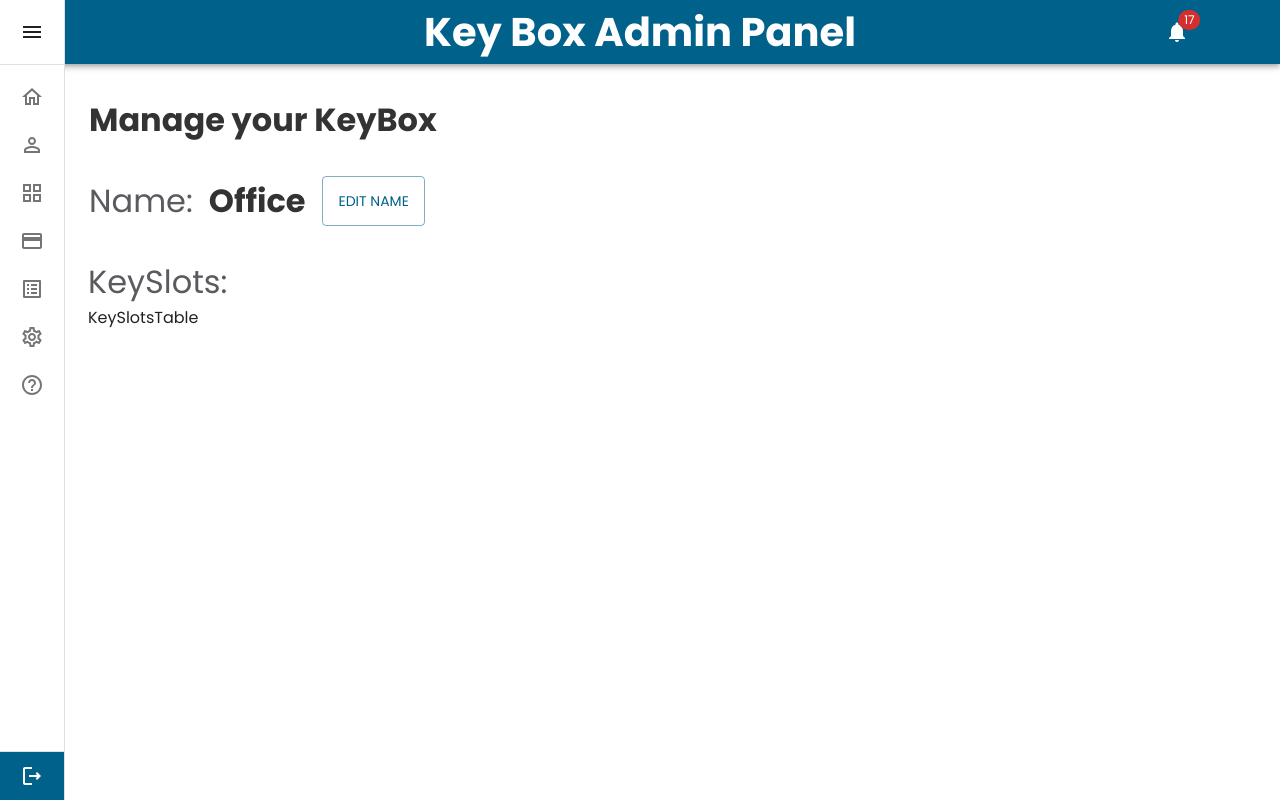
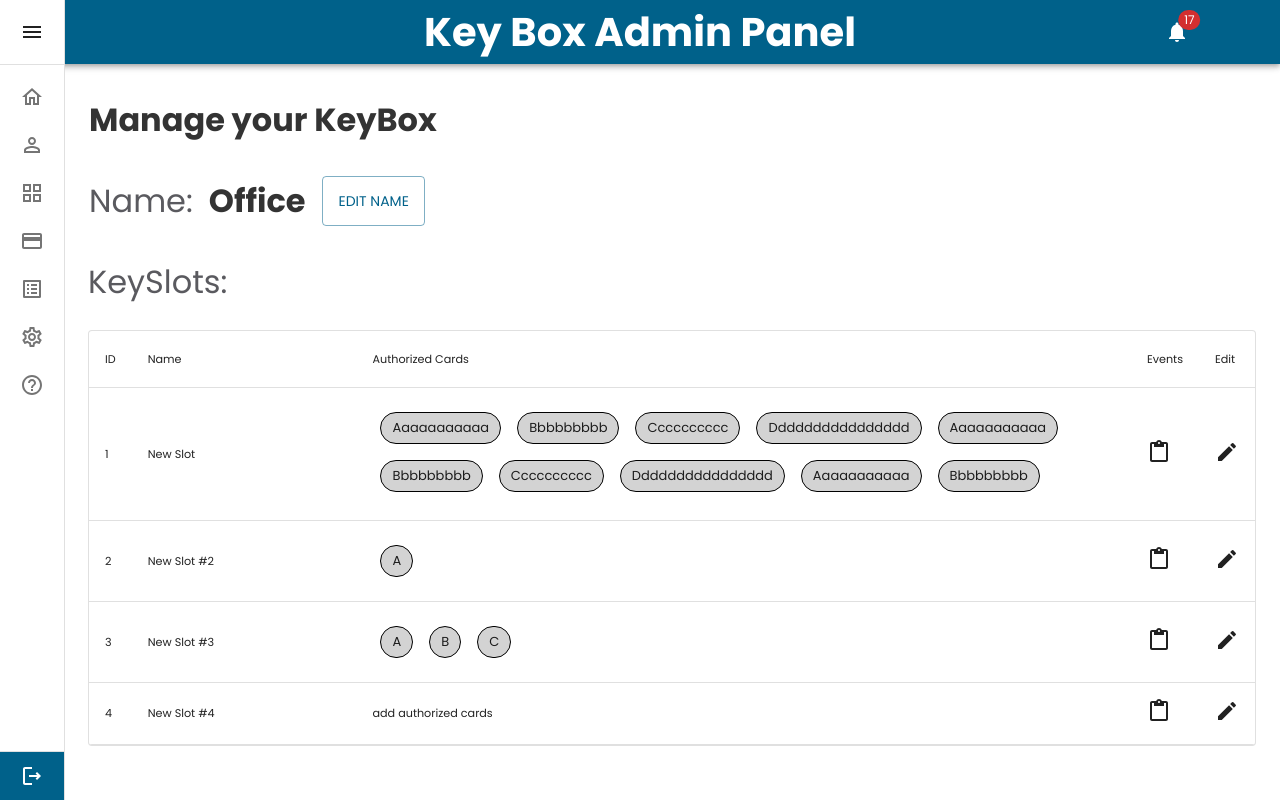
Before and after one commit to theiotproject/keybox-page, a React (Vite) app: page /keyboxes in a window 1280 px wide. Built offline with nearby package versions, Linux system fonts and the light colour scheme; no server answers; sample sign-in values are in the browser's storage.

Commit message:
Designed table for data (only locally), without propper borders

```diff
--- a/src/components/KeySlotsTable.jsx
+++ b/src/components/KeySlotsTable.jsx
@@ -1,7 +1,112 @@
-import React from "react";
+import React, { useEffect } from "react";
+
+import { ContentPaste, Edit } from "@mui/icons-material";
+import {
+  Chip,
+  Paper,
+  Table,
+  TableBody,
+  TableCell,
+  TableContainer,
+  TableHead,
+  TableRow,
+} from "@mui/material";
+
+const data = [
+  {
+    id: 1,
+    slotName: "New Slot",
+    authorizedCards: [
+      "Aaaaaaaaaaa",
+      "Bbbbbbbbb",
+      "Cccccccccc",
+      "Dddddddddddddddd",
+      "Aaaaaaaaaaa",
+      "Bbbbbbbbb",
+      "Cccccccccc",
+      "Dddddddddddddddd",
+      "Aaaaaaaaaaa",
+      "Bbbbbbbbb",
+      "Cccccccccc",
+      "Dddddddddddddddd",
+      "Aaaaaaaaaaa",
+      "Bbbbbbbbb",
+      "Cccccccccc",
+      "Dddddddddddddddd",
+    ],
+  },
+  {
+    id: 2,
+    slotName: "New Slot #2",
+    authorizedCards: ["A"],
+  },
+  {
+    id: 3,
+    slotName: "New Slot #3",
+    authorizedCards: ["A", "B", "C"],
+  },
+  {
+    id: 4,
+    slotName: "New Slot #4",
+    authorizedCards: [],
+  },
+];
 
 function KeySlotsTable() {
-  return <div>KeySlotsTable</div>;
+  return (
+    <TableContainer component={Paper} variant="outlined">
+      <Table aria-label="key slot table">
+        <TableHead>
+          <TableRow>
+            <TableCell>ID</TableCell>
+            <TableCell>Name</TableCell>
+            <TableCell>Authorized Cards</TableCell>
+            <TableCell>Events</TableCell>
+            <TableCell>Edit</TableCell>
+          </TableRow>
+        </TableHead>
+        <TableBody>
+          {data.map((row) => (
+            <TableRow key={row.id}>
+              <TableCell>{row.id}</TableCell>
+              <TableCell sx={{ minWidth: "32ch" }}>{row.slotName}</TableCell>
+              <TableCell>
+                <div
+                  style={{
+                    maxHeight: "100px",
+                    overflowY: "auto",
+                  }}
+                >
+                  {row.authorizedCards.length <= 0 ? (
+                    <span>add authorized cards</span>
+                  ) : (
+                    row.authorizedCards.map((card) => (
+                      <Chip
+                        label={card}
+                        variant="outlined"
+                        sx={{
+                          m: 1,
+                          bgcolor: "lightGray",
+                          borderColor: "secondary.contrastText",
+                        }}
+                        key={card}
+                      />
+                    ))
+                  )}
+                </div>
+              </TableCell>
+              <TableCell>
+                <ContentPaste />
+              </TableCell>
+              <TableCell>
+                <Edit />
+              </TableCell>
+            </TableRow>
+          ))}
+        </TableBody>
+      </Table>
+    </TableContainer>
+  );
 }
 
 export default KeySlotsTable;
--- a/src/pages/Keyboxes/Keyboxes.jsx
+++ b/src/pages/Keyboxes/Keyboxes.jsx
@@ -37,6 +37,7 @@ function Keyboxes() {
           color: "secondary.contrastTextVariant",
           fontSize: "2rem",
           paddingRight: "1rem",
+          marginBottom: 3,
         }}
       >
         KeySlots:
```
